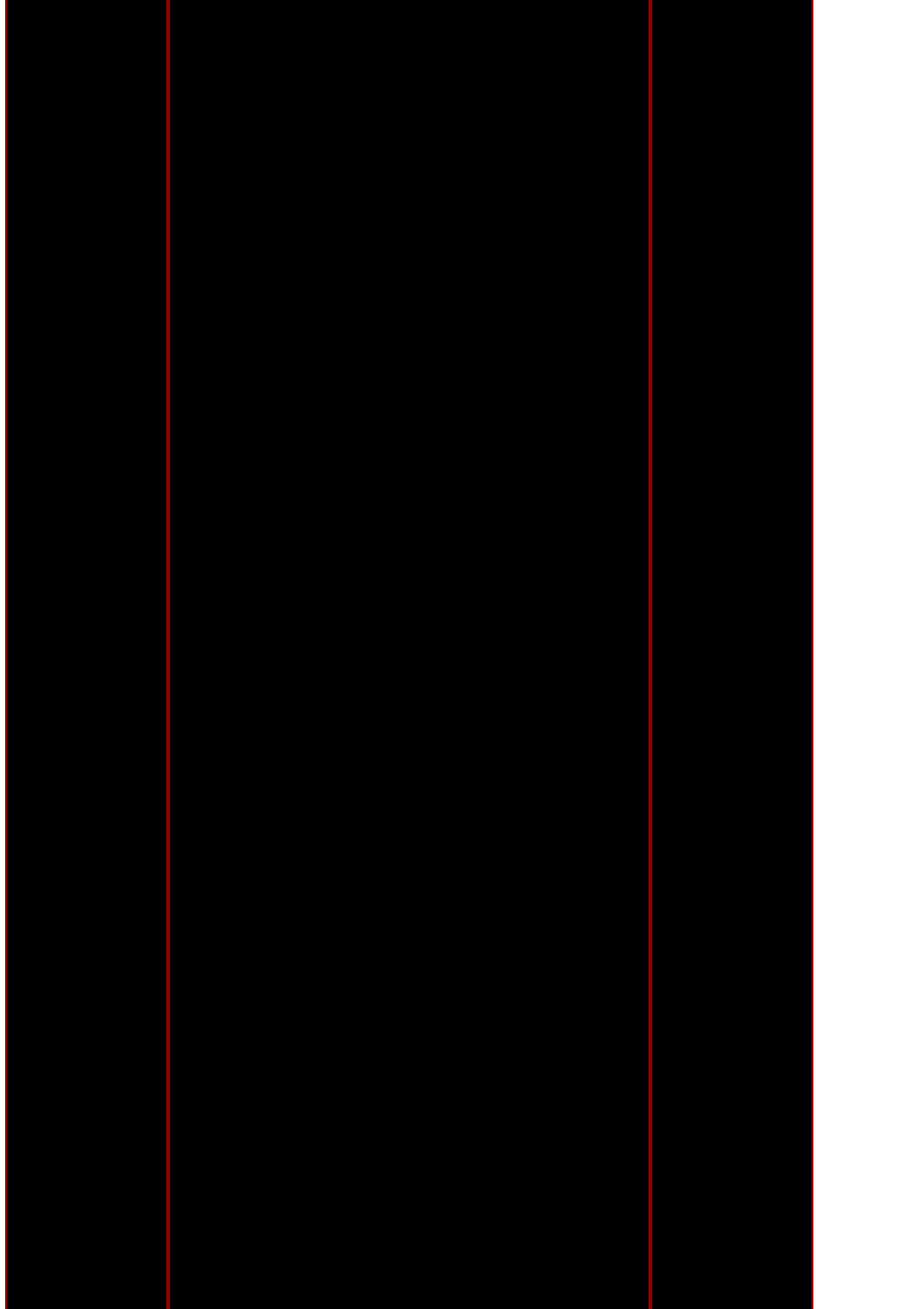
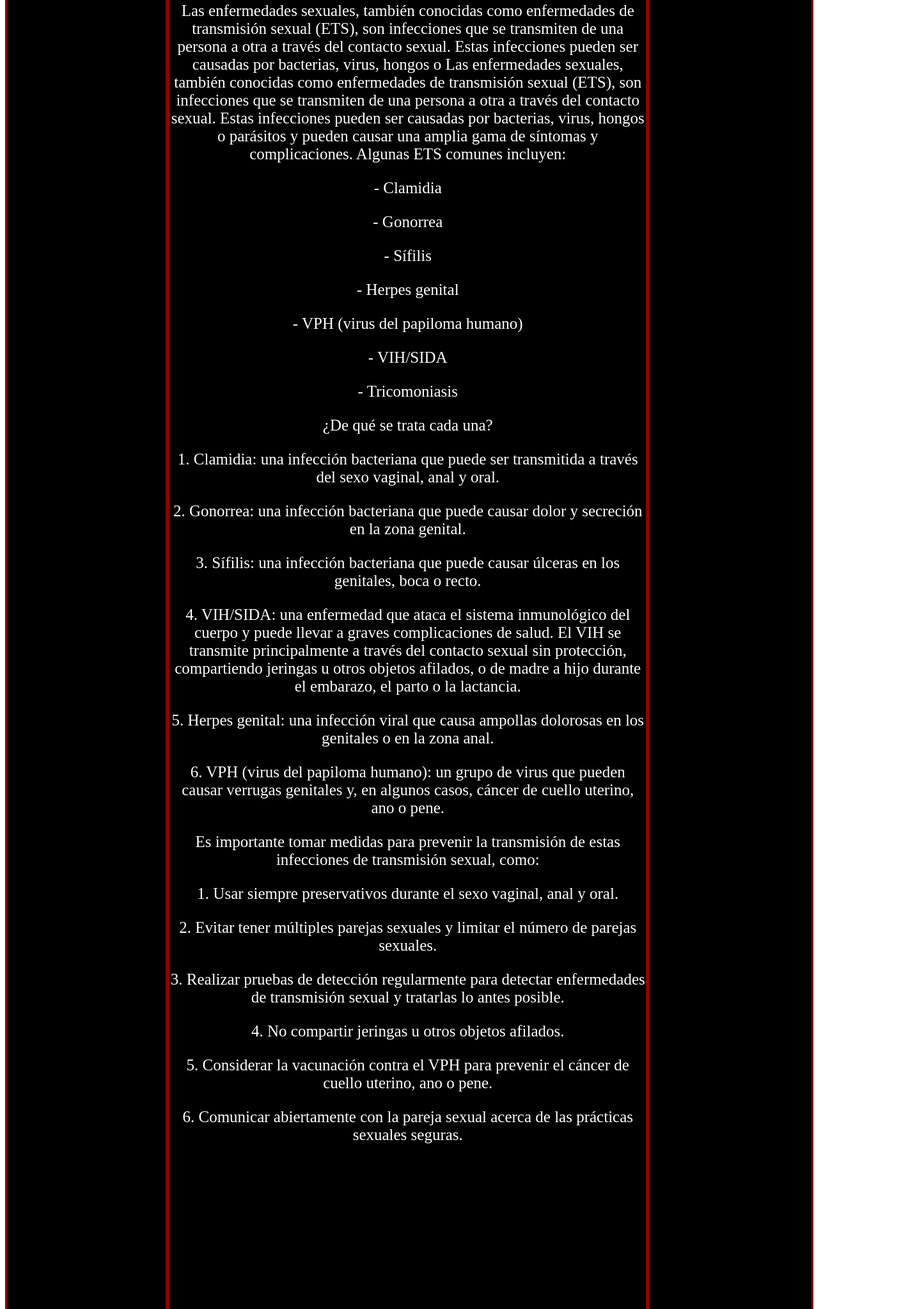
Before and after one commit to mariacadavid0/mariaaa, a plain HTML site: page biologia.html in a window 1280 px wide. Shown: the part 623-2669 px from the top of the page at 64% size, 1409 px wide, since content can reach past the window. Drawn offline with Linux system fonts and the light colour scheme.

Commit message:
Add files via upload

```diff
--- a/biologia.html
+++ b/biologia.html
@@ -31,10 +31,81 @@
 <div  class="izquierda">
     <p>Maria Jose Cadavid Marin</p>
     <p> Maria Camila Giraldo Castañeda</p>
+    <p>Maria Camila Pineda</p>
 
 </div>
 <div  class="centro">
+    <p> <center> <img class="imgggg"  src="Enfermedades-de-transmision-sexual.webp" alt=""></center></p>
 
+<p><center>ENFERMEDADES SEXUALES</center></p>
+<p><center>Las enfermedades sexuales, también conocidas como enfermedades de transmisión sexual (ETS), son infecciones que se transmiten de una persona a otra a través del contacto sexual. Estas infecciones pueden ser causadas por bacterias, virus, hongos o Las enfermedades sexuales, también conocidas como enfermedades de transmisión sexual (ETS), son infecciones que se transmiten de una persona a otra a través del contacto sexual. Estas infecciones pueden ser causadas por bacterias, virus, hongos o parásitos y pueden causar una amplia gama de síntomas y complicaciones. Algunas ETS comunes incluyen:
+</center></p>
+<p><center>- Clamidia</center></p>
+<p><center>- Gonorrea</center></p>
+<p><center>- Sífilis
+</center></p>
+<p><center>- Herpes genital
+</center></p>
+<p><center>- VPH (virus del papiloma humano)
+</center></p>
+<p><center>- VIH/SIDA
+</center></p>
+<p><center>- Tricomoniasis
+</center></p>
+<p><center>¿De qué se trata cada una?</center></p>
+<p><center>1. Clamidia: una infección bacteriana que puede ser transmitida a través del sexo vaginal, anal y oral.
+</center></p>
+<p><center>2. Gonorrea: una infección bacteriana que puede causar dolor y secreción en la zona genital.
+</center></p>
+<p><center>3. Sífilis: una infección bacteriana que puede causar úlceras en los genitales, boca o recto.
+</center></p>
+<p><center>4. VIH/SIDA: una enfermedad que ataca el sistema inmunológico del cuerpo y puede llevar a graves complicaciones de salud. El VIH se transmite principalmente a través del contacto sexual sin protección, compartiendo jeringas u otros objetos afilados, o de madre a hijo durante el embarazo, el parto o la lactancia.
+
+</center></p>
+<p><center>5. Herpes genital: una infección viral que causa ampollas dolorosas en los genitales o en la zona anal.
+</center></p>
+<p><center>6. VPH (virus del papiloma humano): un grupo de virus que pueden causar verrugas genitales y, en algunos casos, cáncer de cuello uterino, ano o pene.
+</center></p>
+<p><center>Es importante tomar medidas para prevenir la transmisión de estas infecciones de transmisión sexual, como:
+</center></p>
+<p><center>1. Usar siempre preservativos durante el sexo vaginal, anal y oral.
+</center></p>
+<p><center>2. Evitar tener múltiples parejas sexuales y limitar el número de parejas sexuales.
+</center></p>
+<p><center>3. Realizar pruebas de detección regularmente para detectar enfermedades de transmisión sexual y tratarlas lo antes posible.
+</center></p>
+<p><center>4. No compartir jeringas u otros objetos afilados.
+</center></p>
+<p><center>5. Considerar la vacunación contra el VPH para prevenir el cáncer de cuello uterino, ano o pene.
+</center></p>
+<p><center>6. Comunicar abiertamente con la pareja sexual acerca de las prácticas sexuales seguras.
+
+</center></p>
+<p><center></center></p>
+<p><center></center></p>
+<p><center></center></p>
+<p><center></center></p>
+<p><center></center></p>
+
+
+
+
+
+
+
+</div>
+<div class="derecha">
+
+    <p><center><a href="https://clinicalacaridadhouston.com/enfermedades-de-transmision-sexual/">https://clinicalacaridadhouston.com/enfermedades-de-transmision-sexual/</a></center></p>
+
+<p><center><a href="https://www.cun.es/enfermedades-tratamientos/enfermedades/enfermedades-transmision-sexual
+    ">https://www.cun.es/enfermedades-tratamientos/enfermedades/enfermedades-transmision-sexual
+</a></center></p>
+<p><center><a href="https://medlineplus.gov/spanish/sexuallytransmitteddiseases.html
+
+    ">https://medlineplus.gov/spanish/sexuallytransmitteddiseases.html
+
+</a></center></p>
 
 
 
@@ -46,7 +117,6 @@
 
 
 </div>
-<div class="derecha"></div>
 
 </div>
 
--- a/temas.css
+++ b/temas.css
@@ -71,6 +71,21 @@ font-size: 30px;
     margin: 2px;
     font-size: 30px;
 }
+
+.imgggg {
+
+    width: 500px;
+    height: 300px;
+
+
+
+
+
+
+}
+
+
+
 .matemáticas{
     width: 330px;
     height: 48px;
```
Also changed, not shown: sociales.html (+0 -3 lines), Enfermedades-de-transmision-sexual.webp (added).
